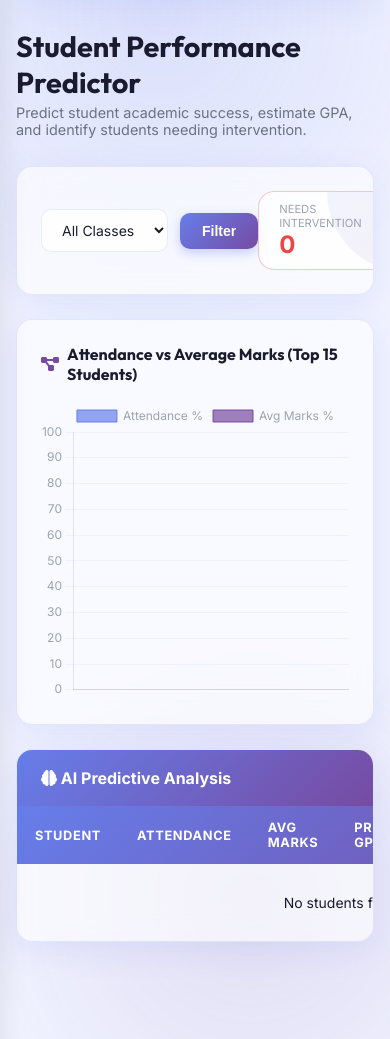
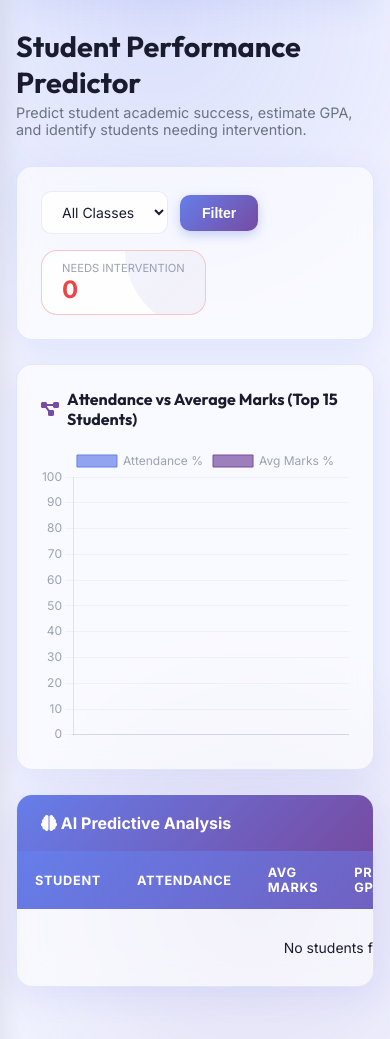
Before and after one commit to sharathgowdakmsharathgowdakm-afk/CampusAI, a Flask app: page /campus/ai/performance in a window 390 px wide; the page is wider, and only the part inside the window is pictured. Shown: the part 124-1163 px from the top of that part. Run offline with Flask 3, Linux system fonts and the light colour scheme; the visitor is signed in with stand-in values (Sample User, id 1); some libraries are stand-ins or nearby versions.

Commit message:
Fix mobile responsiveness for grids and tables

```diff
--- a/static/css/campus.css
+++ b/static/css/campus.css
@@ -862,3 +862,33 @@
   .att-dash-btn span { display: none; }
   .att-dash-btn { padding: 8px 12px; }
 }
+
+/* Mobile Responsiveness Additions */
+@media (max-width: 768px) {
+  .grid-2, .grid-3, .grid-4, .stat-grid, .analytics-grid {
+    grid-template-columns: 1fr !important;
+  }
+  .flex-between {
+    flex-direction: column;
+    align-items: flex-start;
+    gap: 16px;
+  }
+  .page-header.flex-between, .card-header-gradient.flex-between, .card-body-p.flex-between {
+    flex-direction: column;
+    align-items: flex-start;
+  }
+  .table-responsive {
+    display: block;
+    width: 100%;
+    overflow-x: auto;
+    -webkit-overflow-scrolling: touch;
+  }
+  #video_feed {
+    width: 100% !important;
+    height: auto !important;
+    max-width: 100%;
+  }
+  .results-wrapper, .lms-grid, .assignment-grid, .timetable-grid {
+    grid-template-columns: 1fr !important;
+  }
+}
--- a/templates/campus/performance.html
+++ b/templates/campus/performance.html
@@ -46,7 +46,7 @@
     <div class="card-header-gradient">
         <h5 style="margin:0;"><i class="fas fa-brain"></i> AI Predictive Analysis</h5>
     </div>
-    <div style="overflow-x: auto;">
+    <div class="table-responsive">
         <table class="campus-table">
             <thead>
                 <tr>
--- a/templates/college/mark_attendance.html
+++ b/templates/college/mark_attendance.html
@@ -210,7 +210,7 @@
 function handleDragLeave(){document.getElementById('dropZone').classList.remove('dragover');}
 function handleDrop(e){e.preventDefault();document.getElementById('dropZone').classList.remove('dragover');const f=e.dataTransfer.files[0];if(f&&f.type.startsWith('image/'))loadUploadPreview(f);}
 function loadUploadPreview(file){const r=new FileReader();r.onload=e=>{document.getElementById('uploadPreviewBox').innerHTML=`<img src="${e.target.result}" alt="Preview">`;document.getElementById('uploadStatus').innerHTML=`<span class="status-badge badge-ready"><i class="fas fa-check-circle"></i> ${file.name}</span>`;};r.readAsDataURL(file);const dt=new DataTransfer();dt.items.add(file);document.getElementById('fileInput').files=dt.files;}
-async function markAttendance(){const classId=document.getElementById('classSelect').value;const subjectId=document.getElementById('subjectSelect').value;if(!classId){showError('Please select a class.');return;}if(!subjectId){showError('Please select a subject.');return;}if(!currentMode){showError('Please choose Camera or Upload option.');return;}let imageBlob;if(currentMode==='camera'){if(!capturedBlob){showError('Please capture a photo first.');return;}imageBlob=capturedBlob;}else{const fi=document.getElementById('fileInput');if(!fi.files.length){showError('Please select an image file.');return;}imageBlob=fi.files[0];}const fd=new FormData();fd.append('csrf_token','{{ csrf_token() }}');fd.append('class_id',classId);fd.append('subject_id',subjectId);fd.append('attendance_image',imageBlob,'attendance.jpg');document.getElementById('spinnerOverlay').classList.add('active');document.getElementById('resultSection').classList.remove('show');try{const res=await fetch('/college/mark-attendance',{method:'POST',body:fd});const data=await res.json();document.getElementById('spinnerOverlay').classList.remove('active');if(data.success){const r=data.recognized||[];let html='';if(r.length>0){html=`<div class="recognized-card"><div class="rcard-header"><i class="fas fa-check-circle"></i> ${data.success}</div><div class="p-0"><table class="table table-hover mb-0"><thead><tr><th>#</th><th>Roll Number</th><th>Name</th><th>Status</th></tr></thead><tbody>`;r.forEach((s,i)=>{
+async function markAttendance(){const classId=document.getElementById('classSelect').value;const subjectId=document.getElementById('subjectSelect').value;if(!classId){showError('Please select a class.');return;}if(!subjectId){showError('Please select a subject.');return;}if(!currentMode){showError('Please choose Camera or Upload option.');return;}let imageBlob;if(currentMode==='camera'){if(!capturedBlob){showError('Please capture a photo first.');return;}imageBlob=capturedBlob;}else{const fi=document.getElementById('fileInput');if(!fi.files.length){showError('Please select an image file.');return;}imageBlob=fi.files[0];}const fd=new FormData();fd.append('csrf_token','{{ csrf_token() }}');fd.append('class_id',classId);fd.append('subject_id',subjectId);fd.append('attendance_image',imageBlob,'attendance.jpg');document.getElementById('spinnerOverlay').classList.add('active');document.getElementById('resultSection').classList.remove('show');try{const res=await fetch('/college/mark-attendance',{method:'POST',body:fd});const data=await res.json();document.getElementById('spinnerOverlay').classList.remove('active');if(data.success){const r=data.recognized||[];let html='';if(r.length>0){html=`<div class="recognized-card"><div class="rcard-header"><i class="fas fa-check-circle"></i> ${data.success}</div><div class="p-0 table-responsive"><table class="table table-hover mb-0"><thead><tr><th>#</th><th>Roll Number</th><th>Name</th><th>Status</th></tr></thead><tbody>`;r.forEach((s,i)=>{
     let statusBadge;
     if (s.status === 'already present') {
         statusBadge = `<span class="badge bg-warning text-dark"><i class="fas fa-exclamation-circle"></i> Already Present</span>`;
--- a/templates/school/mark_attendance.html
+++ b/templates/school/mark_attendance.html
@@ -532,7 +532,7 @@
                     <div class="rcard-header">
                         <i class="fas fa-check-circle"></i> ${data.success}
                     </div>
-                    <div class="p-0">
+                    <div class="p-0 table-responsive">
                         <table class="table table-hover mb-0">
                             <thead><tr><th>#</th><th>Roll Number</th><th>Name</th><th>Status</th></tr></thead>
                             <tbody>`;
```
Also changed, not shown: templates/institution/mark_attendance.html (+1 -1 lines).
